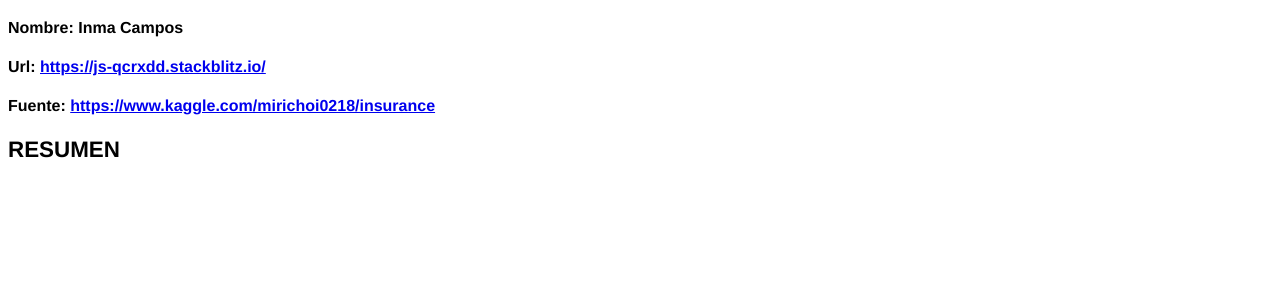
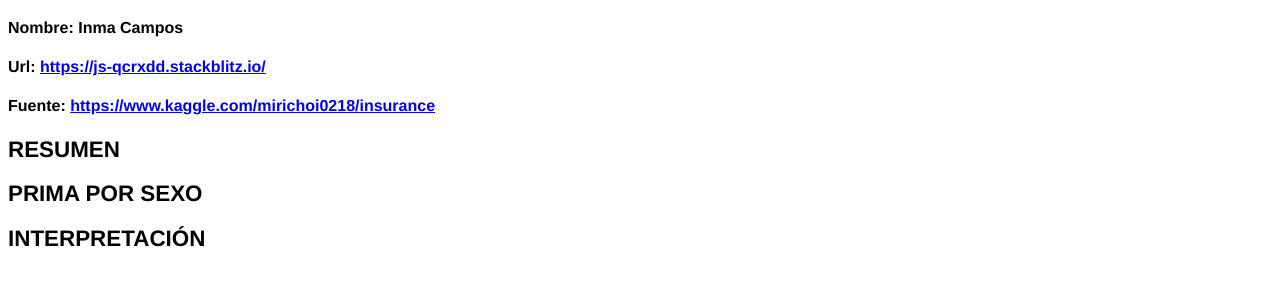
Before and after one commit to inmacampos/SEMINARIO-VISUALIZACION, a website: page index.html in a window 1280 px wide. Shown: the part 134-420 px from the top of the page. Drawn offline with nearby package versions, Linux system fonts and the light colour scheme.

Commit message:
1 file modified

```diff
--- a/index.html
+++ b/index.html
@@ -52,3 +52,8 @@ href="https://js-qcrxdd.stackblitz.io/">https://js-qcrxdd.stackblitz.io/</a></h4
 <h4>Fuente:  <a href="https://www.kaggle.com/mirichoi0218/insurance">https://www.kaggle.com/mirichoi0218/insurance</a></h4>
 
 <h2>RESUMEN</h2>
+
+
+<h2>PRIMA POR SEXO</h2>
+
+<h2>INTERPRETACIÓN</h2>
```
